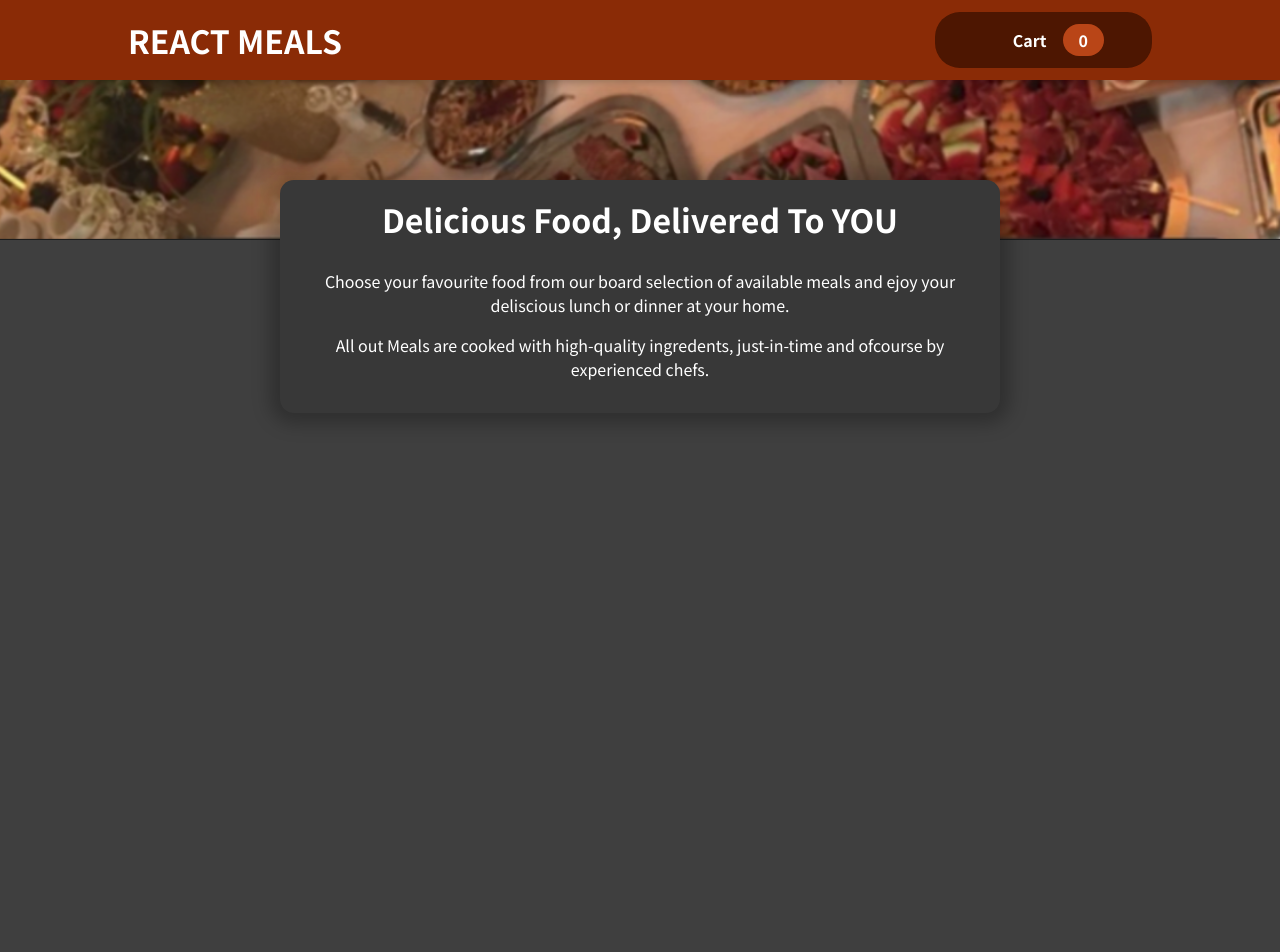
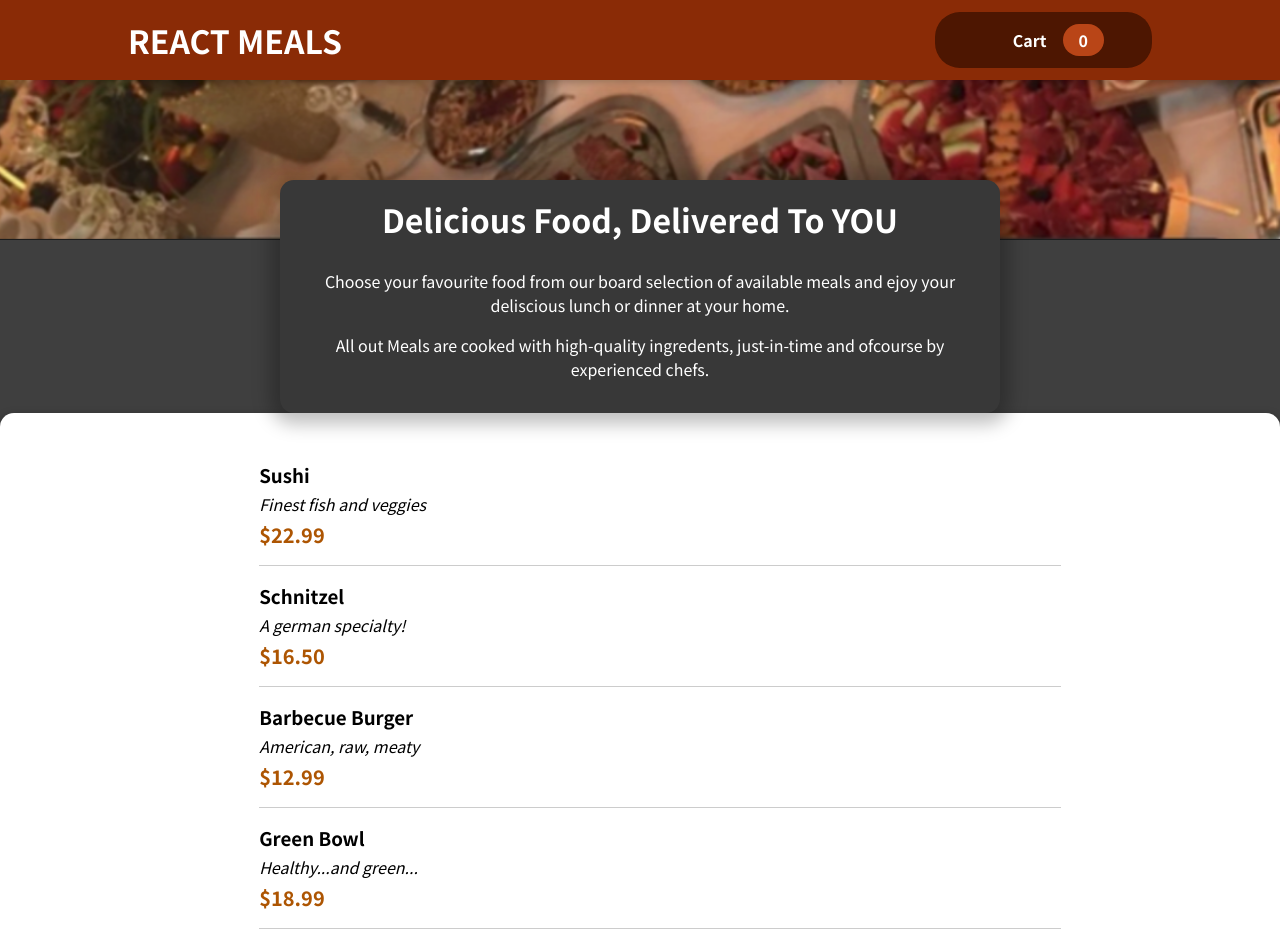
Before and after one commit to prawin10-mech/RestaurantAppReact, a JavaScript app: page / in a window 1280 px wide. Shown: the top 952 px of the page. Before the commit the page ends 800 px from the top, so only its background shows below. Built offline with nearby package versions, Linux system fonts and the light colour scheme.

Commit message:
added mealsItems

```diff
--- /dev/null
+++ b/src/components/Meals/AvailableMeals.js
@@ -0,0 +1,47 @@
+import classes from "./AvailableMeals.module.css";
+import Card from "../UI/Card";
+import MealItem from "./MealItem/MealItem";
+
+const DUMMY_MEALS = [
+  {
+    id: "m1",
+    name: "Sushi",
+    description: "Finest fish and veggies",
+    price: 22.99,
+  },
+  {
+    id: "m2",
+    name: "Schnitzel",
+    description: "A german specialty!",
+    price: 16.5,
+  },
+  {
+    id: "m3",
+    name: "Barbecue Burger",
+    description: "American, raw, meaty",
+    price: 12.99,
+  },
+  {
+    id: "m4",
+    name: "Green Bowl",
+    description: "Healthy...and green...",
+    price: 18.99,
+  },
+];
+
+const AvailableMeals = () => {
+  const MealsData = DUMMY_MEALS.map((meal) => (
+    <MealItem
+      name={meal.name}
+      description={meal.description}
+      price={meal.price}
+    />
+  ));
+  return (
+    <Card>
+      <ul className={classes.meals}>{MealsData}</ul>
+    </Card>
+  );
+};
+
+export default AvailableMeals;
--- /dev/null
+++ b/src/components/Meals/AvailableMeals.module.css
@@ -0,0 +1,24 @@
+.meals {
+  max-width: 60rem;
+  width: 70%;
+  margin: 2rem auto;
+  animation: meals-appear 1s ease-out forwards;
+}
+
+.meals ul {
+  list-style: none;
+  margin: 0;
+  padding: 0;
+}
+
+@keyframes meals-appear {
+  from {
+    opacity: 0;
+    transform: translateY(3rem);
+  }
+
+  to {
+    opacity: 1;
+    transform: translateY(0);
+  }
+}
--- /dev/null
+++ b/src/components/Meals/MealItem/MealItem.js
@@ -0,0 +1,16 @@
+import classes from "./MealItem.module.css";
+
+const MealItem = (props) => {
+  const price = `$${props.price.toFixed(2)}`;
+  return (
+    <li className={classes.meal}>
+      <div>
+        <h3>{props.name}</h3>
+        <div className={classes.description}>{props.description}</div>
+        <div className={classes.price}>{price}</div>
+      </div>
+    </li>
+  );
+};
+
+export default MealItem;
--- /dev/null
+++ b/src/components/Meals/MealItem/MealItem.module.css
@@ -0,0 +1,22 @@
+.meal {
+  display: flex;
+  justify-content: space-between;
+  margin: 1rem;
+  padding-bottom: 1rem;
+  border-bottom: 1px solid #ccc;
+}
+
+.meal h3 {
+  margin: 0 0 0.25rem 0;
+}
+
+.description {
+  font-style: italic;
+}
+
+.price {
+  margin-top: 0.25rem;
+  font-weight: bold;
+  color: #ad5502;
+  font-size: 1.25rem;
+}
--- a/src/components/Meals/Meals.js
+++ b/src/components/Meals/Meals.js
@@ -1,10 +1,12 @@
 import MealsSummary from "./MealsSummary";
 import classes from "./Meals.module.css";
+import AvailableMeals from "./AvailableMeals";
 
 const Meals = () => {
   return (
     <div className={classes.meals}>
       <MealsSummary />
+      <AvailableMeals />
     </div>
   );
 };
--- /dev/null
+++ b/src/components/UI/Card.js
@@ -0,0 +1,7 @@
+import classes from "./Card.module.css";
+
+const Card = (props) => {
+  return <div className={classes.card}>{props.children}</div>;
+};
+
+export default Card;
--- /dev/null
+++ b/src/components/UI/Card.module.css
@@ -0,0 +1,6 @@
+.card {
+  padding: 1rem;
+  box-shadow: 0 2px 8px rgba(0, 0, 0, 0.25);
+  border-radius: 14px;
+  background-color: white;
+}
```
